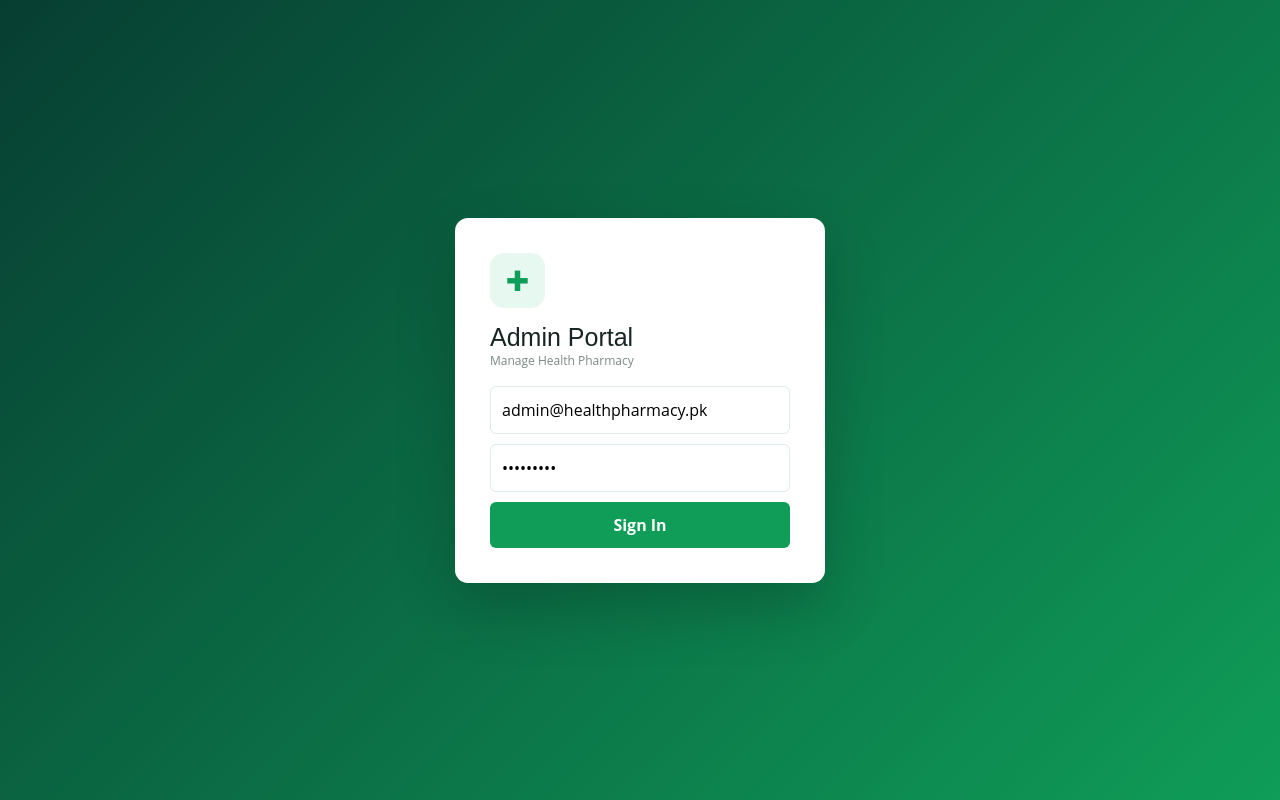
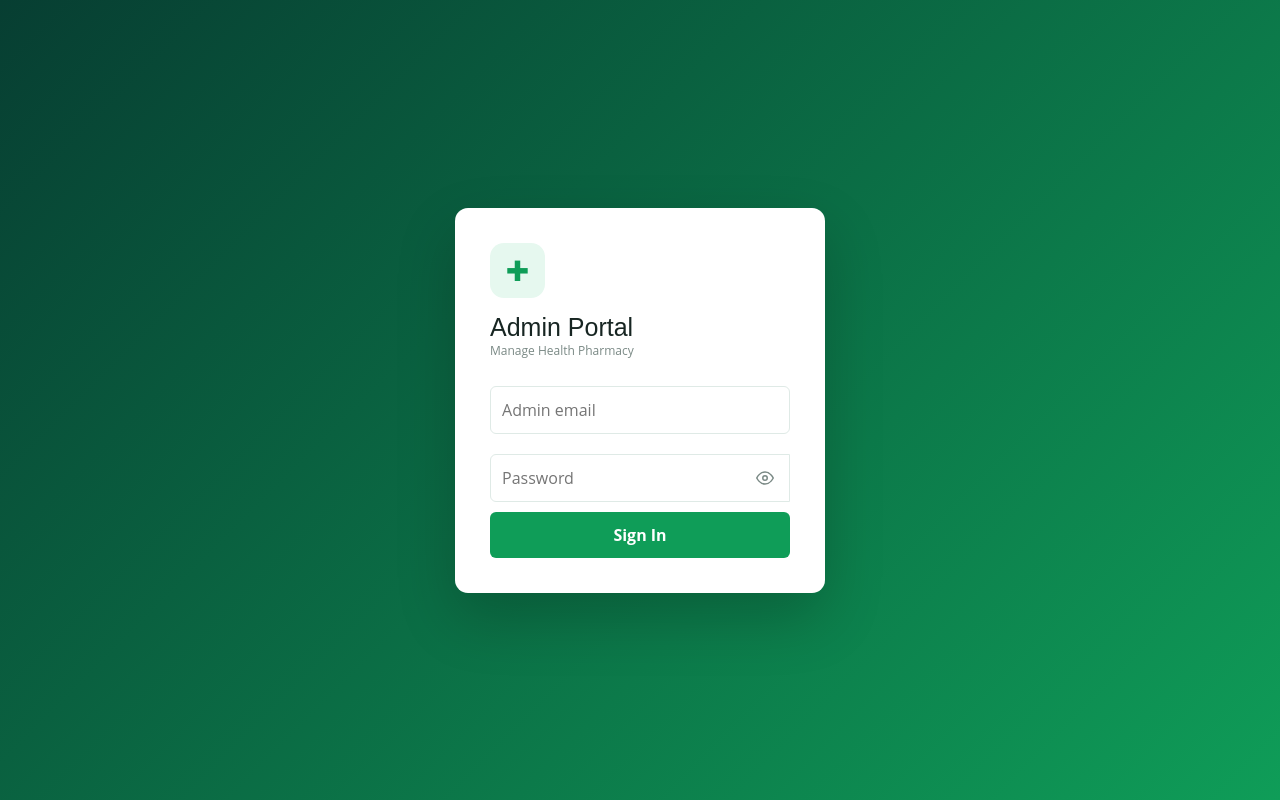
Before and after one commit to subhanaliwebdeveloper/health-pharmacy, a React (Vite) app in the folder admin/: page / in a window 1280 px wide. Built offline with nearby package versions, Linux system fonts and the light colour scheme; no server answers.

Commit message:
Update pharmacy code

```diff
--- a/admin/src/index.css
+++ b/admin/src/index.css
@@ -524,3 +524,35 @@
     height: 110px !important;
   }
 }
+
+/* Admin Login Password Toggle Styling */
+.admin-login .password-group {
+  position: relative;
+  width: 100%;
+}
+
+.admin-login .password-group input {
+  padding-right: 42px;
+}
+
+.admin-login .toggle-password {
+  position: absolute;
+  right: 10px;
+  top: 50%;
+  transform: translateY(-50%);
+  width: auto;
+  background: transparent;
+  border: 0;
+  padding: 6px;
+  display: flex;
+  align-items: center;
+  justify-content: center;
+  color: var(--muted);
+  cursor: pointer;
+  border-radius: 4px;
+}
+
+.admin-login .toggle-password:hover {
+  color: var(--dark);
+  background: rgba(0, 0, 0, 0.05);
+}
--- a/admin/src/pages/Login.jsx
+++ b/admin/src/pages/Login.jsx
@@ -1,2 +1,84 @@
-import React from "react";
-import { useState } from 'react'; import { useAuth } from '../context/AuthContext'; export default function Login() { const { login } = useAuth(), [f, setF] = useState({ email: 'admin@healthpharmacy.pk', password: 'Admin@123' }), [err, setErr] = useState(''); return <div className="admin-login"><form onSubmit={async e => { e.preventDefault(); try { await login(f) } catch (e) { setErr(e.message) } }}><div className="admin-logo">✚</div><h1>Admin Portal</h1><p>Manage Health Pharmacy</p>{err && <div className="err">{err}</div>}<input type="email" value={f.email} onChange={e => setF({ ...f, email: e.target.value })} placeholder="Admin email" /><input type="password" value={f.password} onChange={e => setF({ ...f, password: e.target.value })} placeholder="Password" /><button>Sign In</button></form></div> }
+import React, { useState } from 'react';
+import { useAuth } from '../context/AuthContext';
+
+export default function Login() {
+  const { login } = useAuth();
+  const [f, setF] = useState({ email: '', password: '' });
+  const [showPassword, setShowPassword] = useState(false);
+  const [err, setErr] = useState('');
+  const [loading, setLoading] = useState(false);
+
+  const handleSubmit = async (e) => {
+    e.preventDefault();
+    if (!f.email || !f.password) {
+      setErr('Please enter email and password');
+      return;
+    }
+    setErr('');
+    setLoading(true);
+    try {
+      await login(f);
+    } catch (e) {
+      setErr(e.message || 'Login failed');
+    } finally {
+      setLoading(false);
+    }
+  };
+
+  return (
+    <div className="admin-login">
+      <form onSubmit={handleSubmit}>
+        <div className="admin-logo">✚</div>
+        <h1>Admin Portal</h1>
+        <p>Manage Health Pharmacy</p>
+
+        {err && <div className="err">{err}</div>}
+
+        <div className="input-group">
+          <input
+            type="email"
+            value={f.email}
+            onChange={(e) => setF({ ...f, email: e.target.value })}
+            placeholder="Admin email"
+            required
+            autoComplete="email"
+          />
+        </div>
+
+        <div className="input-group password-group">
+          <input
+            type={showPassword ? 'text' : 'password'}
+            value={f.password}
+            onChange={(e) => setF({ ...f, password: e.target.value })}
+            placeholder="Password"
+            required
+            autoComplete="current-password"
+          />
+          <button
+            type="button"
+            className="toggle-password"
+            onClick={() => setShowPassword(!showPassword)}
+            aria-label={showPassword ? 'Hide password' : 'Show password'}
+            title={showPassword ? 'Hide password' : 'Show password'}
+          >
+            {showPassword ? (
+              <svg width="18" height="18" viewBox="0 0 24 24" fill="none" stroke="currentColor" strokeWidth="2" strokeLinecap="round" strokeLinejoin="round">
+                <path d="M17.94 17.94A10.07 10.07 0 0 1 12 20c-7 0-11-8-11-8a18.45 18.45 0 0 1 5.06-5.94M9.9 4.24A9.12 9.12 0 0 1 12 4c7 0 11 8 11 8a18.5 18.5 0 0 1-2.16 3.19m-6.72-1.07a3 3 0 1 1-4.24-4.24"></path>
+                <line x1="1" y1="1" x2="23" y2="23"></line>
+              </svg>
+            ) : (
+              <svg width="18" height="18" viewBox="0 0 24 24" fill="none" stroke="currentColor" strokeWidth="2" strokeLinecap="round" strokeLinejoin="round">
+                <path d="M1 12s4-8 11-8 11 8 11 8-4 8-11 8-11-8-11-8z"></path>
+                <circle cx="12" cy="12" r="3"></circle>
+              </svg>
+            )}
+          </button>
+        </div>
+
+        <button type="submit" disabled={loading}>
+          {loading ? 'Signing In...' : 'Sign In'}
+        </button>
+      </form>
+    </div>
+  );
+}
```
